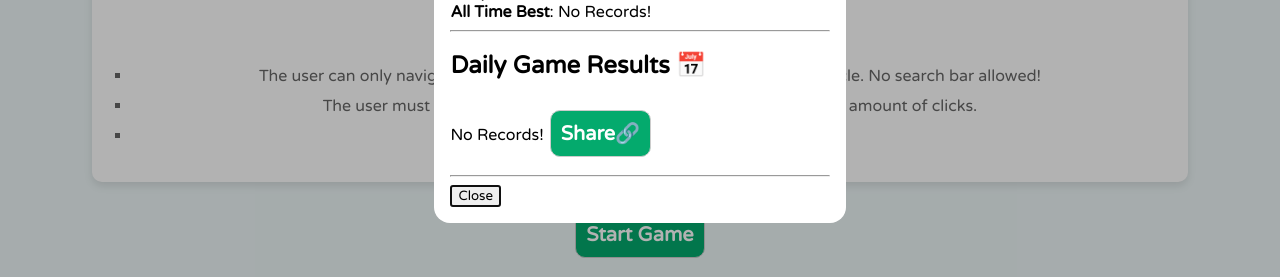
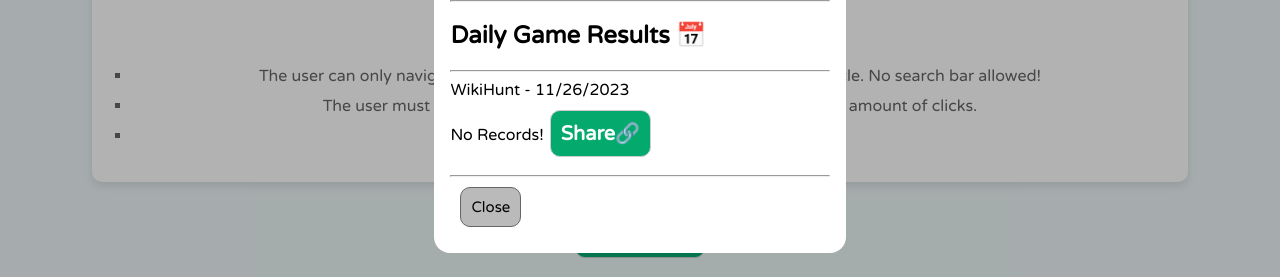
Before and after one commit to jbq2/CS490-wikihunt, a SvelteKit app in the folder front-end/: page / in a window 1280 px wide. Both pictures are taken after a click on the item "Stats". Shown: the part 355-632 px from the top of the page. Built offline with nearby package versions, Linux system fonts and the light colour scheme; no server answers.

Commit message:
fixed no daily game copy-paste message, fixed some styling

```diff
--- a/front-end/public/global.css
+++ b/front-end/public/global.css
@@ -91,7 +91,7 @@ nav ul li {
     height: auto;
 }
 
-#copy-button, #start-button {
+#close-button, #copy-button, #start-button {
 	cursor: pointer;
 	margin: 10px;
 	padding: 10px;
@@ -105,18 +105,18 @@ nav ul li {
 	border-radius: 10px;
 }
 
-#copy-button:hover, #start-button:hover {
+#close-button:hover, #copy-button:hover, #start-button:hover {
 	transform: translateY(-3px);
 }
 
 @media (hover: hover) {
-	#copy-button:hover, #start-button:hover {
+	#close-button:hover, #copy-button:hover, #start-button:hover {
 		background-color: #fff;
 		color: #04AA6D;
 	}
 }
 
-#copy-button:active, #start-button:active {
+#close-button:active, #copy-button:active, #start-button:active {
 	background-color: #fff;
 	color: #04AA6D;
 }
--- a/front-end/src/lib/CookieHelper.ts
+++ b/front-end/src/lib/CookieHelper.ts
@@ -111,19 +111,20 @@ export function dateFormatter(date: DateFormat): string  {
 
 export async function copyText(): Promise<void> {
     let startEnd: StartEndApiResponse = await mediaWikiService.getDailyWordsFromApi();
-    let dailyGame: Stats = readFromCookie(dailyCookieName);
+    let dailyGame: Stats | undefined = readFromCookie(dailyCookieName);
     let clicks: string | number = 'X';
     let minutes: string | number = 'X';
     let seconds: string | number = 'X';
-    if (JSON.stringify(today) === JSON.stringify(dailyGame.date)){
+    if (dailyGame && JSON.stringify(today) === JSON.stringify(dailyGame.date)){
         clicks = dailyGame.clicks;
         minutes = dailyGame.playTime.minutes;
         seconds = dailyGame.playTime.seconds;
     }
-    const textToCopy: string = `WikiHunt - ${dateFormatter(today)}
+    const textToCopy: string = `WikiHunt - ${dateFormatter(today)}` + (dailyGame ? `
 🏁: ${startEnd.start} ➡️ ${startEnd.end}
 🖱️: ${clicks} clicks
-🕐 ${minutes} Minutes ${seconds} seconds`
+🕐 ${minutes} Minutes ${seconds} seconds` : `
+No Records!`);
 
     navigator.clipboard.writeText(textToCopy);
 }
--- a/front-end/src/routes/+layout.svelte
+++ b/front-end/src/routes/+layout.svelte
@@ -103,17 +103,19 @@
         display: none;
         left: 1rem;
         position: absolute;
+        z-index: 50;
     }
 
     .sidebar {
         position: fixed;
+        z-index: 50;
         width: 100px;
         top: 0;
         left: -300px;
         height: 100%;
         background: white;
         transition: left 0.3s;
-        opacity: 0.9
+        opacity: 0.9;
     }
 
     .sidebar.open {
--- a/front-end/src/shared-components/GameStats.svelte
+++ b/front-end/src/shared-components/GameStats.svelte
@@ -73,6 +73,8 @@
 	</div>
 	<hr/>
 	<h2 id="daily-game-header">Daily Game Results 📅</h2>
+	<hr/>
+	<div>WikiHunt - {dateFormatter(today)}</div>
 	<!-- svelte-ignore a11y-no-static-element-interactions -->
 	<div id="daily-game-body">
 		{#if !dailyGame}
--- a/front-end/src/shared-components/Modal.svelte
+++ b/front-end/src/shared-components/Modal.svelte
@@ -19,12 +19,20 @@
 		<slot />
 		<hr />
 		<!-- svelte-ignore a11y-autofocus -->
-		<button autofocus on:click={() => dialog.close()}>Close</button>
+		<button id="close-button" autofocus on:click={() => dialog.close()}>Close</button>
 	</div>
 </dialog>
 
 <style>
+	@import 'public/global.css';
 	@import url('https://fonts.googleapis.com/css?family=Varela Round');
+
+	#close-button {
+		font-size: 15px;
+		background-color: rgb(186, 186, 186);
+		color: black;
+		font-weight: 100;
+	}
 
 	dialog {
 		max-width: 32em;
```
